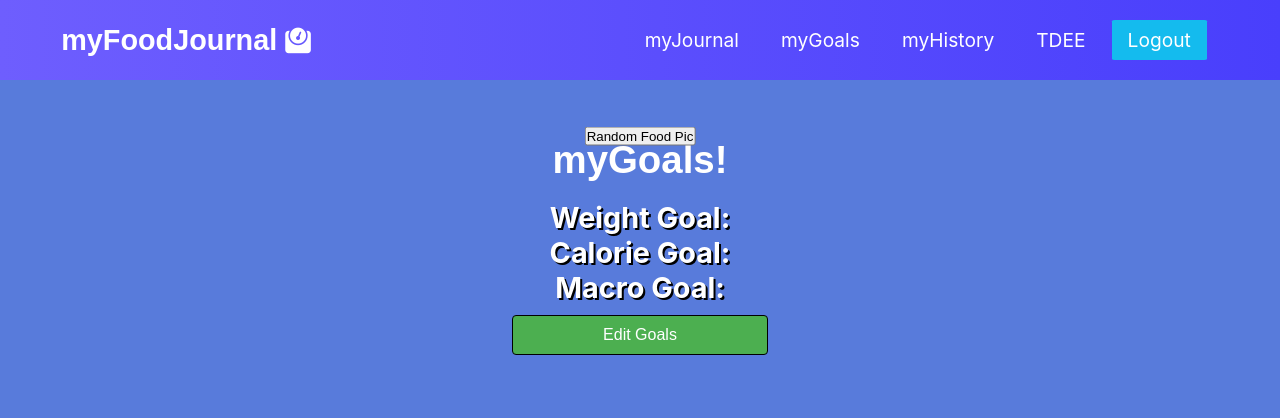
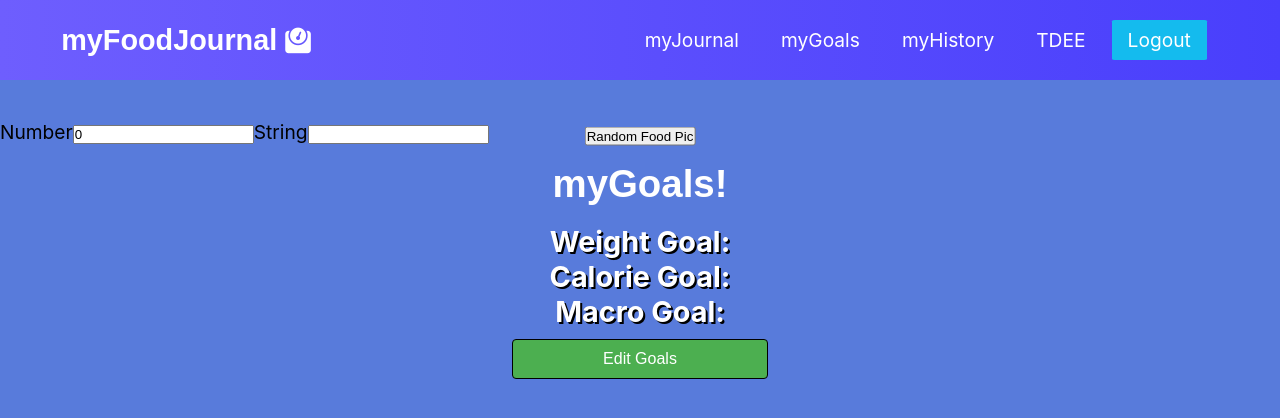
Before and after one commit to emrichmp/myFoodJournal-Frontend, a React (Create React App) app: page /#/myGoals in a window 1280 px wide. Shown: the top 418 px of the page. Built offline with nearby package versions, Linux system fonts and the light colour scheme; no server answers; a web font is replaced by a local one.

Commit message:
Assessment addons

```diff
--- a/src/App.js
+++ b/src/App.js
@@ -13,6 +13,8 @@ import myHistory from './components/myHistory/myHistory';
 import Loginpage from './components/Login/Loginpage';
 import Logout from './components/Logout';
 import { fetchData } from './components/actions/fetchData';
+
+import Assessment from './components/Assessment';
 
 import { connect } from "react-redux"
 
@@ -33,6 +35,7 @@ class App extends React.Component {
                 <button className="button" onClick={(event) => this.handleOnClick(event)}>Random Food Pic</button>
                   <p className="disclaimer">{food} </p>
                 <div className="content">
+                  <Assessment />
                   <Route exact path="/tdee" component={Tdee}/>
                   <Route exact path="/" component={Mydiary}/>
                   <Route exact path="/myGoals" component={Mygoals}/>
--- /dev/null
+++ b/src/components/Assessment.js
@@ -0,0 +1,32 @@
+import React from "react";
+
+class Assessment extends React.Component {
+
+    state = {
+        number: 0,
+        string: ""
+    }
+
+    changeHandler = (event) => {
+        let nam = event.target.name;
+        let val = event.target.value;
+        this.setState({[nam]: val});
+    }
+    //# of chars of string should not be greater than in the num field
+    //make it so you can't type more characters than that
+    render(){
+        return(
+            <div>
+                <form>
+                    <label>Number</label>
+                        <input type="number" name="number" value={this.state.number} onChange={this.changeHandler}/>
+                    <label>String</label>
+                        <input type="text" name="string" maxLength = {this.state.number} value={this.state.string} onChange={this.changeHandler} />
+                </form>
+            </div>
+        )
+    }
+
+}
+
+export default Assessment;
--- a/src/components/Login/LoginForm.js
+++ b/src/components/Login/LoginForm.js
@@ -14,6 +14,10 @@ class LoginForm extends React.Component {
         event.preventDefault()
         const password = this.state.password
         const email = this.state.email
+        // this.setState({
+        //  email: ""
+        // })
+        // console.log(this.state.email)
         this.fetchHandler(email, password)
     }
 
@@ -57,7 +61,7 @@ class LoginForm extends React.Component {
                 <h2 className="error">{this.state.error}</h2>
                 <label>
                     Email:
-                    <input className="login-input" type="text" name="email" placeholder="email@gmail.com" onChange={this.changeHandler} />
+                    <input className="login-input" type="text" name="email" placeholder="email@gmail.com" onChange={this.changeHandler} value={this.state.email} />
                 </label>
                 <label>
                     Password:
```
Also changed, not shown: 1 other file (tests, documents, lock files or other folders).
